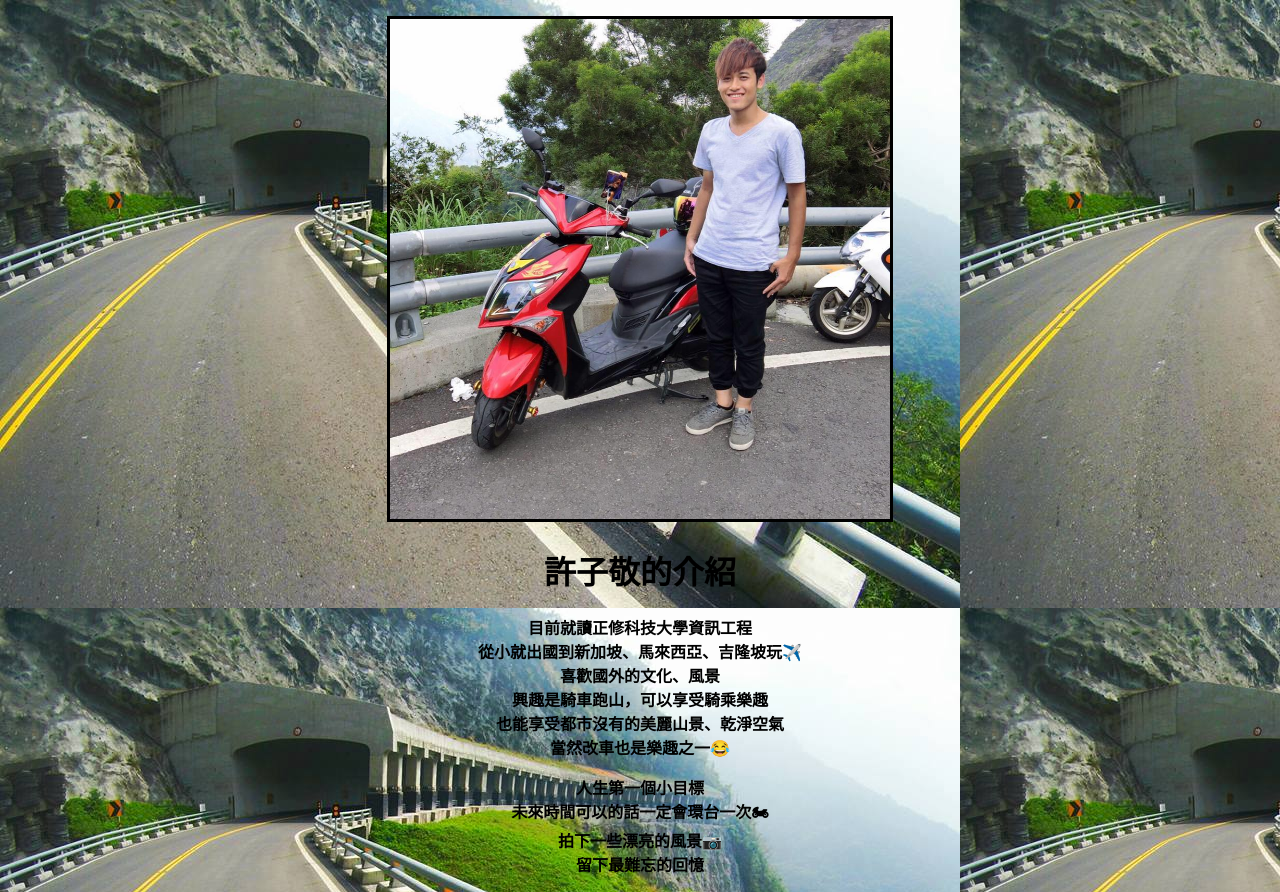
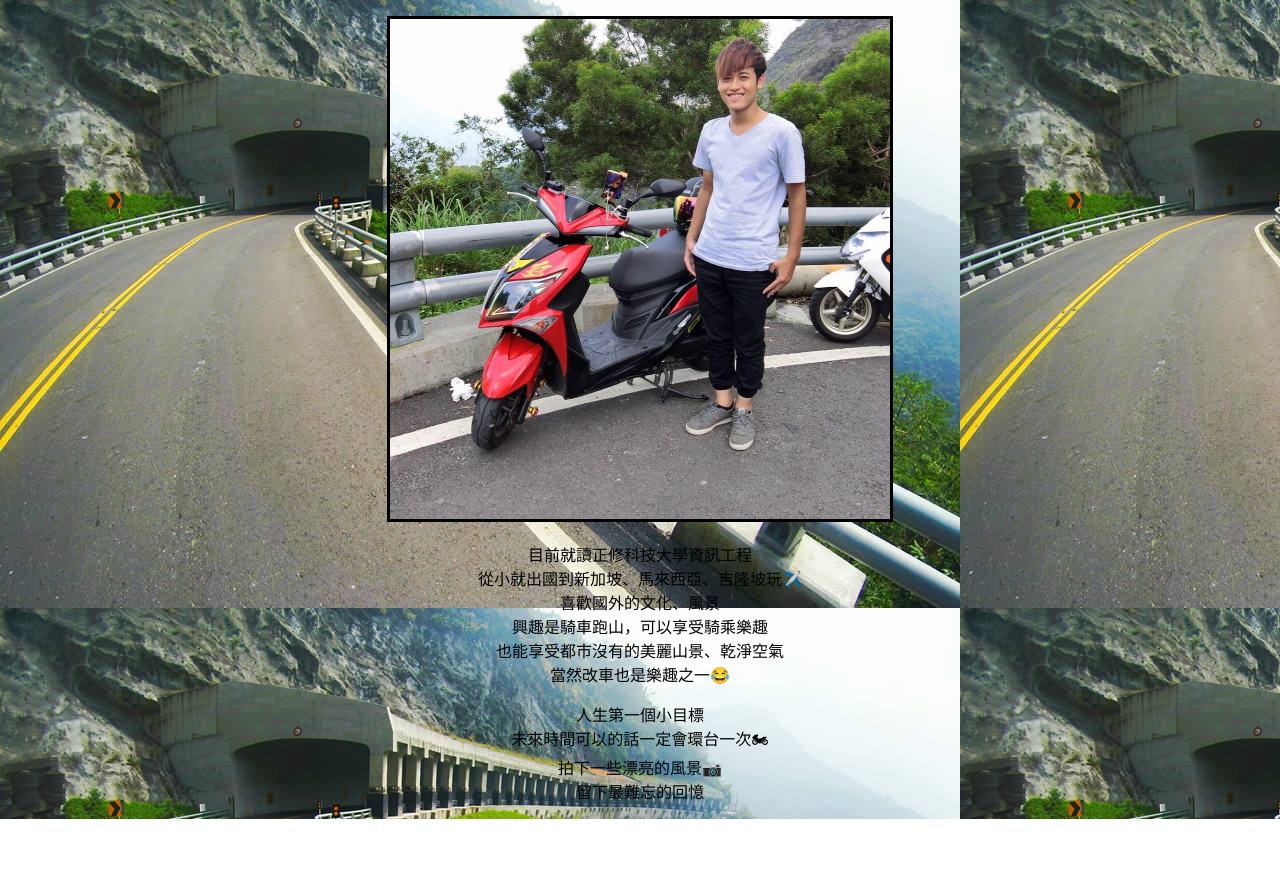
Before and after one commit to k40418128/k40418128.github.io, a plain HTML site: page index.html in a window 1280 px wide. After the commit the page ends 819 px from the top, so only its background shows below. Drawn offline with Linux system fonts and the light colour scheme.

Commit message:
Update index.html

```diff
--- a/index.html
+++ b/index.html
@@ -4,24 +4,22 @@
     <meta charset="utf-8">
     <title>許子敬的首頁</title>
     <link rel="stylesheet" href="animate.css">
-
-    <head>
+    </head>
       <body background="0002.jpg">
-<p align="center" >
+       <header>
+      <p align="center" >
       <img src="0001.jpg" alt="許子敬的照片" width="500" height="500" border="3"/><br></p>
-
-    <h1 align="center" class="animated zoomIn"><b>許子敬的介紹</h1>
+        </header>
+        <section>
     <p align="center" class="animated zoomIn">
-   目前就讀正修科技大學資訊工程<br>
+    <font face="微軟正黑體">目前就讀正修科技大學資訊工程<br>
     從小就出國到新加坡、馬來西亞、吉隆坡玩✈️<br>
     喜歡國外的文化、風景<br>
     興趣是騎車跑山，可以享受騎乘樂趣<br>
     也能享受都市沒有的美麗山景、乾淨空氣<br>
-    當然改車也是樂趣之一😂<br></p>
+    當然改車也是樂趣之一😂<br>
     <p align="center" class="animated zoomIn">
     人生第一個小目標<br>
     未來時間可以的話一定會環台一次🏍<br>
     拍下一些漂亮的風景📷<br>
     留下最難忘的回憶<br></p>
-  </body>
-</html>
```
